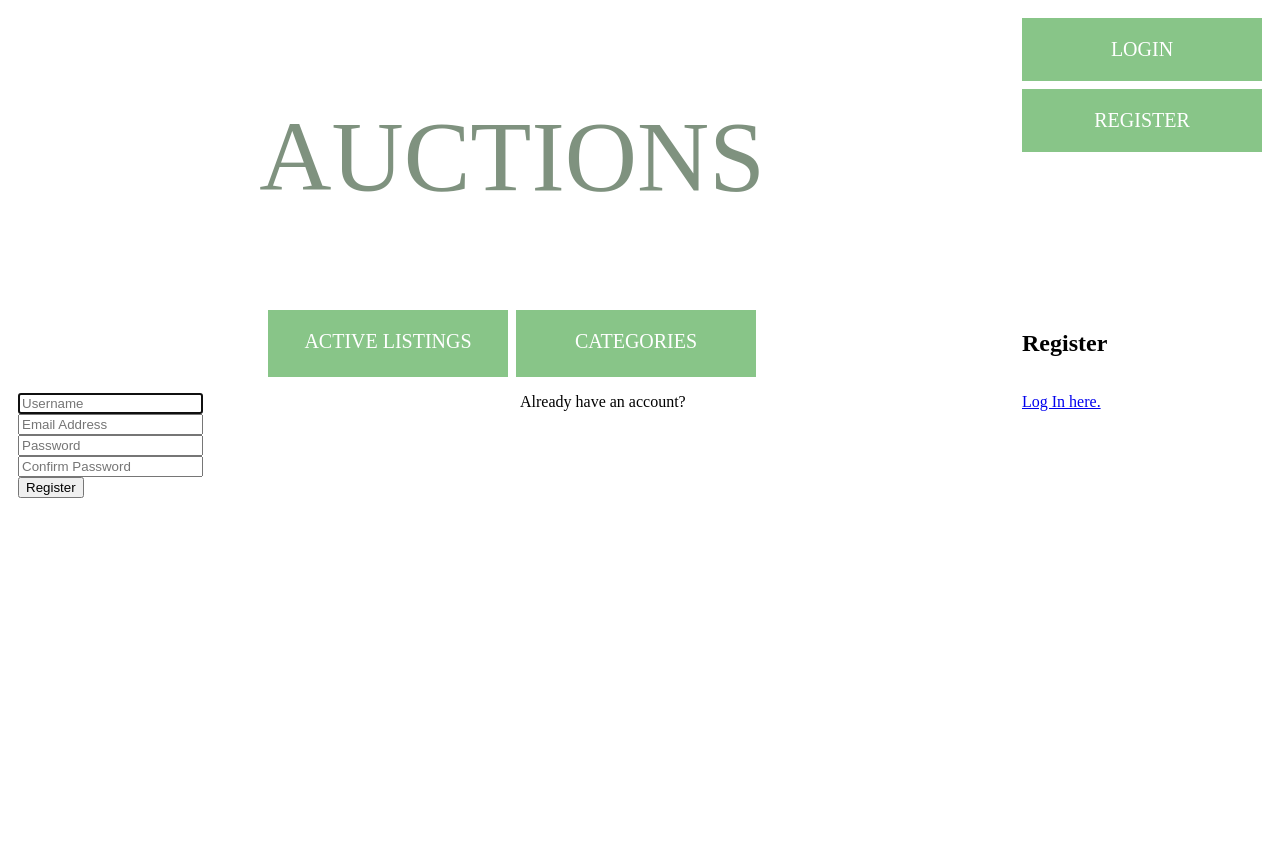
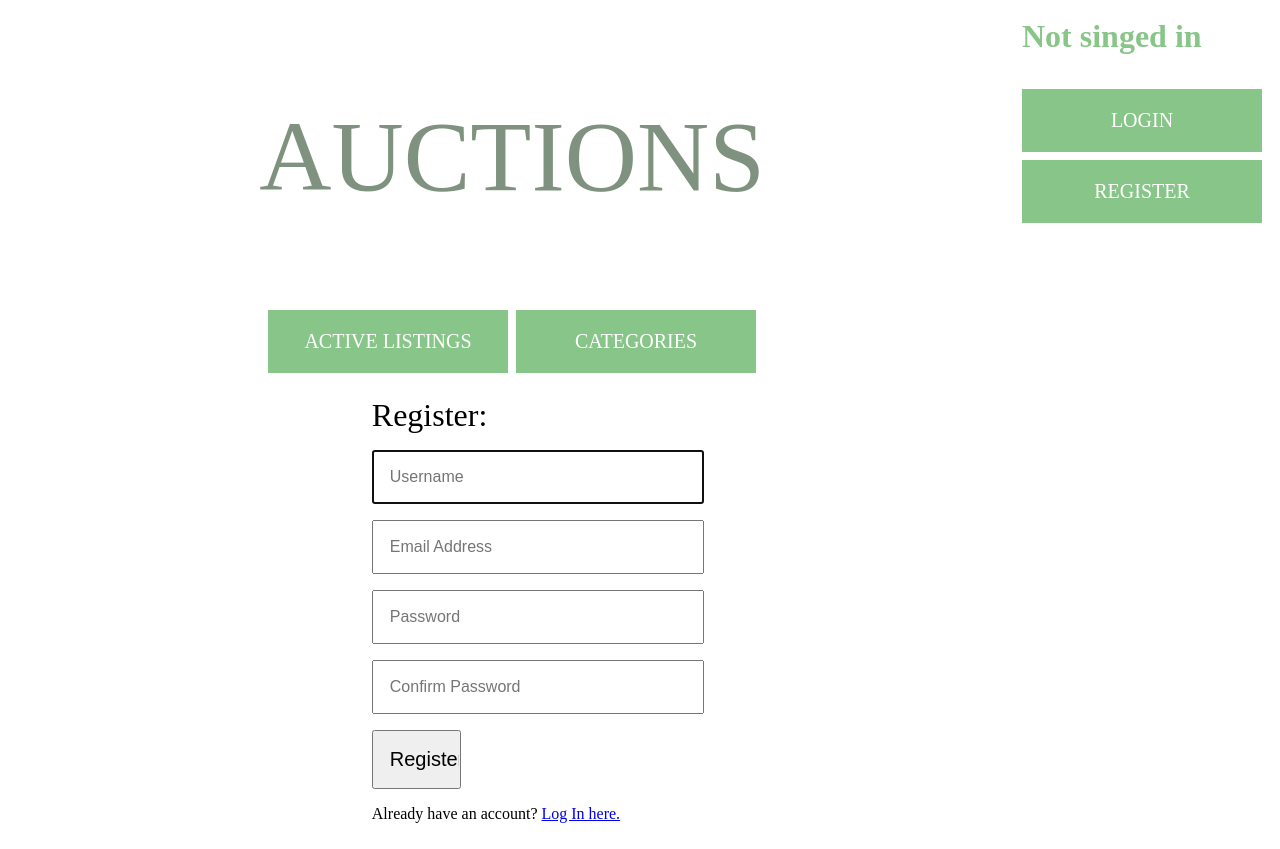
Before and after one commit to MattBookProjects/commerance, a Django app: page /register in a window 1280 px wide. Before the commit the page ends 498 px from the top, so only its background shows below. Run offline with Django 3.2, Linux system fonts and the light colour scheme.

Commit message:
Added styling to register page

```diff
--- a/commerce/auctions/static/auctions/styles.css
+++ b/commerce/auctions/static/auctions/styles.css
@@ -344,26 +344,26 @@ body {
     padding: 0.5rem;
 }
 
-.login-page-container {
+.login-page-container, .register-page-container {
     grid-column: span 2;
     display: flex;
     flex-direction: column;
     align-items: center;
 }
 
-.login-page-form {
+.login-page-form, .register-page-form {
     width: 30%;
     display: flex;
     flex-direction: column;
 }
 
 
-.login-page-label {
+.login-page-label, .register-page-label {
     font-size: 2rem;
     margin: 0.5rem;
 }
 
-.login-page-bar {
+.login-page-bar, .register-page-bar {
     min-width: 100%;
     margin: 0.5rem;
     padding: 1rem;
@@ -371,13 +371,22 @@ body {
 }
 
 
-.login-page-button {
+.login-page-button, .register-page-button {
     font-size: 1.25rem;
     padding: 1rem;
     margin: 0.5rem;
     width: 30%;
 }
 
-#login-page-register-link {
+#login-page-register-link, #register-page-login-link {
     font-size: 1rem;
 }
+
+.user-label {
+    color: #88c588;
+    font-size: 2rem;
+}
+
+.user-label-container {
+    padding: 0.5rem;
+}
--- a/commerce/auctions/templates/auctions/layout.html
+++ b/commerce/auctions/templates/auctions/layout.html
@@ -14,8 +14,8 @@
                 </div>
                 <div class="user-nav-container">
                     {% if user.is_authenticated %}
-                        <div class="nav-item nav-link">
-                            <strong>{{ user.username }}</strong>
+                        <div class="user-label-container">
+                            <strong class="user-label">Signed in as {{ user.username }}</strong>
                         </div>
                         <div class="nav-item">
                             <a class="nav-link" href="{% url 'watchlist' %}">WATCHLIST</a>
@@ -27,6 +27,9 @@
                             <a class="nav-link" href="{% url 'logout' %}">LOG OUT</a>
                         </div>
                     {% else %}
+                        <div>
+                            <strong class="user-label">Not singed in</strong>
+                        </div>
                         <div class="nav-item">
                             <a class="nav-link" href="{% url 'login' %}">LOGIN</a>
                         </div>
--- a/commerce/auctions/templates/auctions/register.html
+++ b/commerce/auctions/templates/auctions/register.html
@@ -2,29 +2,30 @@
 
 {% block body %}
 
-    <h2>Register</h2>
-
-    {% if message %}
-        <div>{{ message }}</div>
-    {% endif %}
+    <div class="register-page-container">
+        <div class="register-page-form">
+            <div class="register-page-label">Register:</div>
 
             <form action="{% url 'register' %}" method="post">
                 {% csrf_token %}
-        <div class="form-group">
-            <input class="form-control" autofocus type="text" name="username" placeholder="Username">
+                <div>
+                    <input class="register-page-bar" autofocus type="text" name="username" placeholder="Username">
                 </div>
-        <div class="form-group">
-            <input class="form-control" type="email" name="email" placeholder="Email Address">
+                <div>
+                    <input class="register-page-bar" type="email" name="email" placeholder="Email Address">
                 </div>
-        <div class="form-group">
-            <input class="form-control" type="password" name="password" placeholder="Password">
+                <div>
+                    <input class="register-page-bar" type="password" name="password" placeholder="Password">
                 </div>
-        <div class="form-group">
-            <input class="form-control" type="password" name="confirmation" placeholder="Confirm Password">
+                <div>
+                    <input class="register-page-bar" type="password" name="confirmation" placeholder="Confirm Password">
                 </div>
-        <input class="btn btn-primary" type="submit" value="Register">
+                <input class="register-page-button" type="submit" value="Register">
             </form>
+            {% if message %}
+                <div class="register-page-error">{{ message }}</div>
+            {% endif %}
+            <div class="register-page-label" id="register-page-login-link">Already have an account? <a href="{% url 'login' %}">Log In here.</a></div>
 
-    Already have an account? <a href="{% url 'login' %}">Log In here.</a>
 
 {% endblock %}
```
Also changed, not shown: commerce/db.sqlite3. Lines whose indentation alone changed are shown as unchanged.
